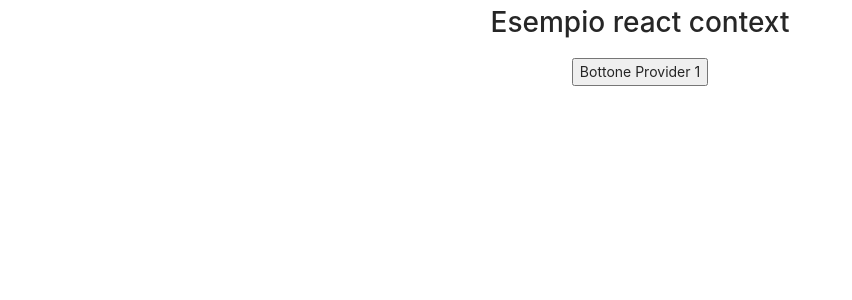
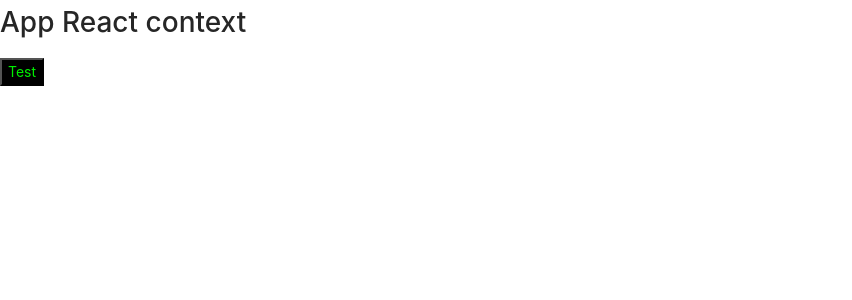
Before and after one commit to morozkodev/corso-react-avanzato, a React (Create React App) app: page / in a window 1280 px wide. Shown: the top 300 px of the page, without its empty margins (0-852 px from the left). Built offline with nearby package versions, Linux system fonts and the light colour scheme.

Commit message:
Esempio proprietà bottone

```diff
--- a/src/App.js
+++ b/src/App.js
@@ -1,32 +1,16 @@
 // esempio di uso di context
 import React from 'react';
-import './App.css';
-const ThemeContext = React.createContext( { label1: 'Bottone Label 1' } );
+import ThemedButton from './context/bottone';
 
 function App (){
     return (
         <div className="App">
-            <h1>Esempio react context</h1>
-			<ThemeContext.Provider value={{ label1: 'Bottone Provider 1' }}>
-				<Toolbar valore="Test"></Toolbar>
-			</ThemeContext.Provider>
+            <h1>App React context</h1>
+            <section>
+				<ThemedButton>Test</ThemedButton>
+			</section>
         </div>
     )
 }
 
-function Toolbar(props){
-    return (
-        <div>
-            <ThemedButton1></ThemedButton1>
-        </div>
-    )
-}
-
-class ThemedButton1 extends React.Component{
-	static contextType = ThemeContext
-	render() {
-		return <button>{this.context.label1}</button>
-	}
-}
-
 export default App;
--- /dev/null
+++ b/src/context/bottone.jsx
@@ -0,0 +1,16 @@
+import React from 'react';
+import {ThemeContext} from './tema';
+
+class ThemedButton extends React.Component {
+	render() {
+		let props = this.props;
+		let theme = this.context;
+		return <button
+			{...props}
+			style={{ backgroundColor: theme.background, color: theme.foreground }}
+			>Test</button>
+	}
+}
+
+ThemedButton.contextType = ThemeContext;
+export default ThemedButton
--- /dev/null
+++ b/src/context/tema.jsx
@@ -0,0 +1,16 @@
+import React from 'react';
+
+export const themes = {
+	light: {
+		foreground: '#00ee00',
+		background: '#eeeeee'
+	},
+	dark: {
+		foreground: '#00EE00',
+		background: '#000000'
+	}
+}
+
+export const ThemeContext = React.createContext(
+    themes.dark //default value
+);
```
